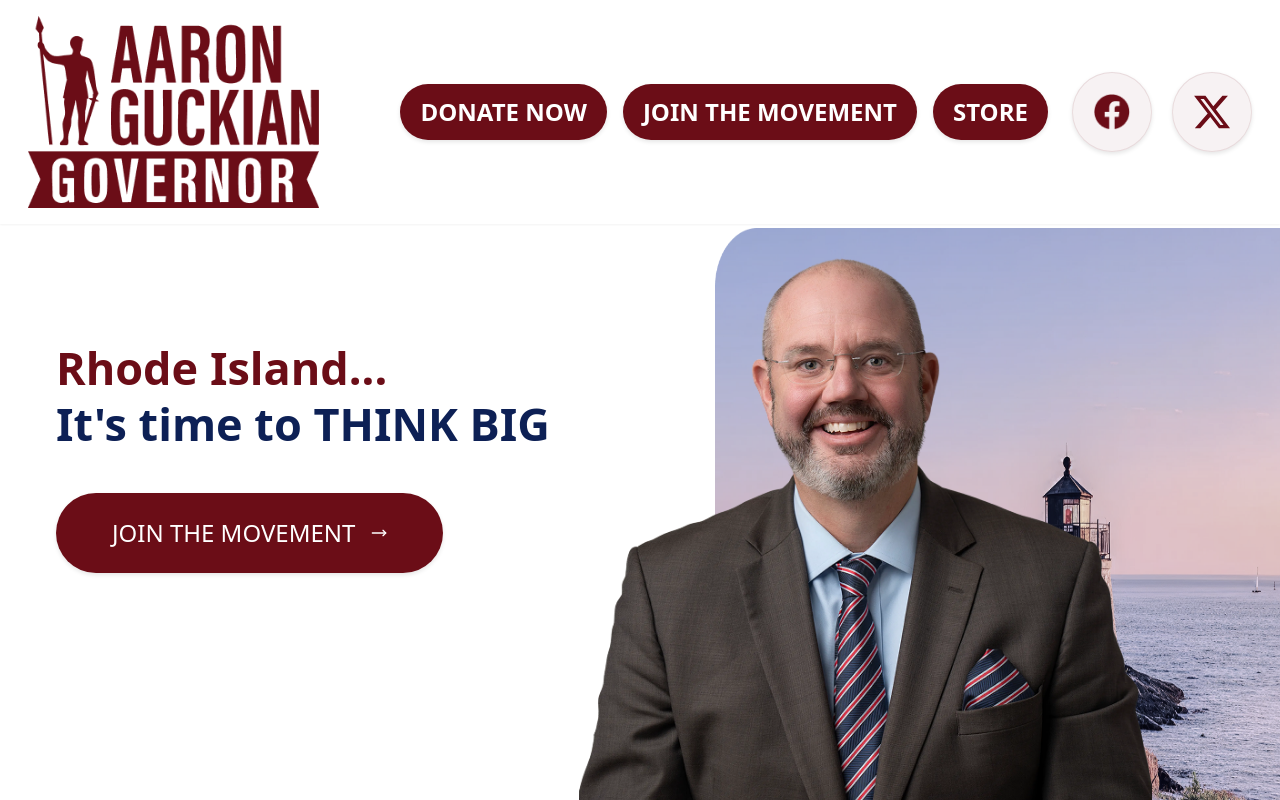
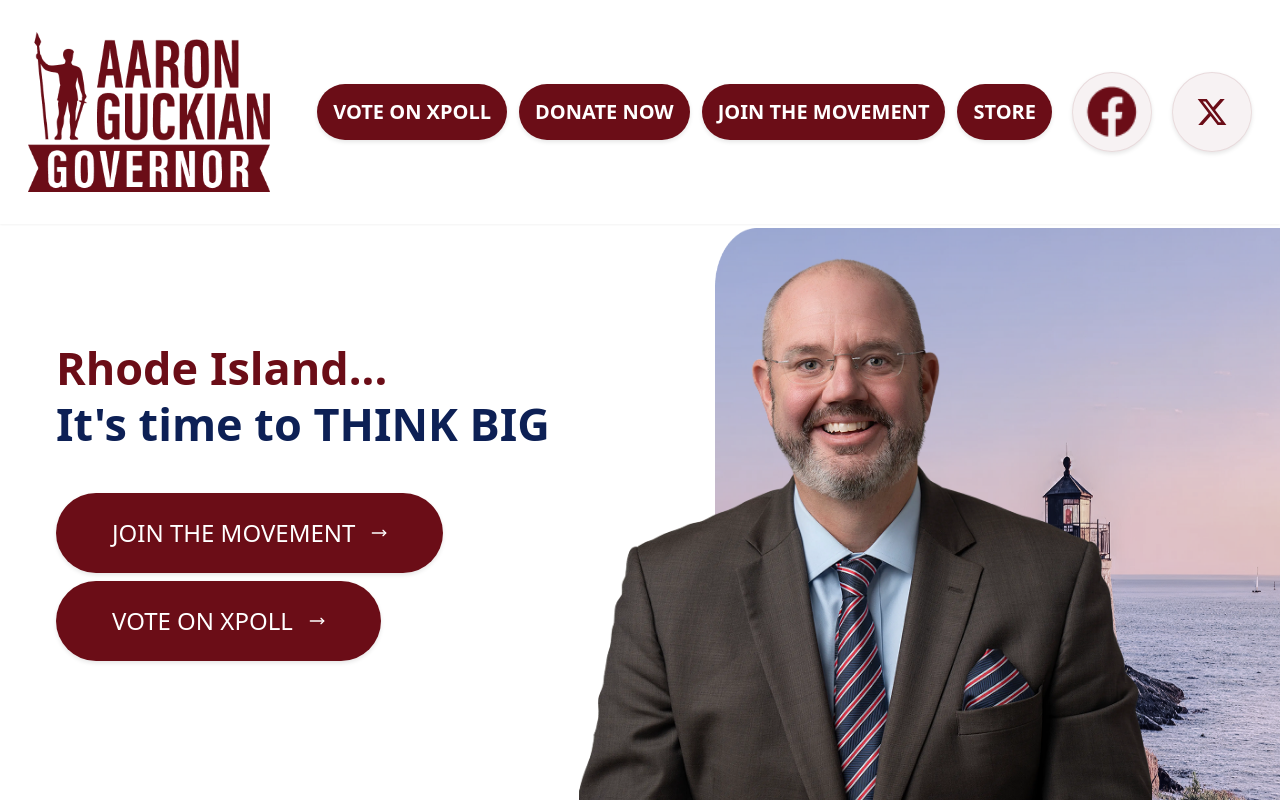
Before and after one commit to palnesto/arron-guckian-nov-25, a React (Vite) app: page / in a window 1280 px wide. Shown: the top 800 px of the page. Built offline with nearby package versions, Linux system fonts and the light colour scheme; no server answers; a web font is replaced by a local one.

Commit message:
Vote on xpoll

```diff
--- a/src/components/common/Navbar.tsx
+++ b/src/components/common/Navbar.tsx
@@ -21,7 +21,7 @@ export function Navbar() {
       {/* TOP BAR */}
       <div className="px-4 md:p-7 2xl:px-16 flex items-center justify-between h-32 lg:h-56">
         {/* Logo */}
-        <div className="h-28 lg:h-36 xl:h-48">
+        <div className="h-28 lg:h-32 xl:h-40">
           <img
             src={logo}
             alt="Aaron Guckian for Governor"
@@ -29,17 +29,29 @@ export function Navbar() {
           />
         </div>
 
-        {/* Desktop Right Section */}
-        <div className="hidden lg:flex flex-col lg:flex-row items-center gap-2 lg:gap-4">
+        <div className="hidden lg:flex flex-col lg:flex-row items-center gap-2 lg:gap-3">
+          <a
+            href="https://app.xpoll.io/campaigns/all-campaigns/696f81a002950ad67fc5cfd9"
+            target="_blank"
+            rel="noopener noreferrer"
+            className="w-full"
+          >
+            <CommonButton
+              showArrow={false}
+              className="w-full px-3 lg:px-4 py-5 xl:py-7 text-sm xl:text-xl"
+            >
+              VOTE ON XPOLL
+            </CommonButton>
+          </a>
           <a
             href={donateHref}
             target="_blank"
             rel="noopener noreferrer"
-            className="lg:py-7 w-full"
+            className="w-full"
           >
             <CommonButton
               showArrow={false}
-              className="w-full px-3 lg:px-5 py-7 2xl:py-9 xl:text-2xl"
+              className="w-full px-3 lg:px-4 py-5 xl:py-7 text-sm xl:text-xl"
             >
               DONATE NOW
             </CommonButton>
@@ -48,7 +60,7 @@ export function Navbar() {
           <CommonButton
             showArrow={false}
             onClick={() => setCurrModal("join-movement")}
-            className="w-full px-3 lg:px-5 py-7 2xl:py-9 xl:text-2xl"
+            className="w-full px-3 lg:px-4 py-5 xl:py-7 text-sm xl:text-xl"
           >
             JOIN THE MOVEMENT
           </CommonButton>
@@ -57,11 +69,11 @@ export function Navbar() {
             href={store}
             target="_blank"
             rel="noopener noreferrer"
-            className="lg:py-7 w-full"
+            className="w-full"
           >
             <CommonButton
               showArrow={false}
-              className="w-full px-3 lg:px-5 py-7 2xl:py-9 xl:text-2xl"
+              className="w-full px-3 lg:px-4 py-5 xl:py-7 text-sm xl:text-xl"
             >
               STORE
             </CommonButton>
@@ -75,16 +87,16 @@ export function Navbar() {
               className="w-16 h-16 xl:w-20 xl:h-20 rounded-full bg-brown/5 border border-brown/10 flex items-center justify-center hover:bg-gray-50 transition-colors"
               aria-label="Facebook"
             >
-              <img src={fb} className="xl:w-14 xl:h-14" />
+              <img src={fb} className="xl:w-20 xl:h-20" />
             </a>
             <a
               href="https://x.com/GuckianRI"
               target="_blank"
-              className="w-16 h-16 xl:w-20 xl:h-20 rounded-full bg-brown/5 border border-brown/10 flex items-center justify-center hover:bg-gray-50 transition-colors"
+              className="w-12 h-12 xl:w-20 xl:h-20 rounded-full bg-brown/5 border border-brown/10 flex items-center justify-center hover:bg-gray-50 transition-colors"
               aria-label="X (Twitter)"
             >
               <svg
-                className="w-10 h-10 text-brown"
+                className="w-8 h-8 text-brown"
                 viewBox="0 0 24 24"
                 fill="currentColor"
               >
@@ -139,6 +151,20 @@ export function Navbar() {
             className="lg:hidden absolute right-4 top-full max-w-xs w-[260px] rounded-3xl border border-brown/30 bg-white shadow-2xl px-3 py-4 flex flex-col gap-3"
           >
             <a
+              href="https://app.xpoll.io/campaigns/all-campaigns/696f81a002950ad67fc5cfd9"
+              target="_blank"
+              rel="noopener noreferrer"
+              onClick={() => setOpen(false)}
+            >
+              <CommonButton
+                showArrow={false}
+                className="w-full py-3 font-semibold"
+              >
+                VOTE ON XPOLL
+              </CommonButton>
+            </a>
+
+            <a
               href={donateHref}
               target="_blank"
               rel="noopener noreferrer"
@@ -146,7 +172,7 @@ export function Navbar() {
             >
               <CommonButton
                 showArrow={false}
-                className="w-full py-3 text-base font-semibold"
+                className="w-full py-3 font-semibold"
               >
                 DONATE NOW
               </CommonButton>
--- a/src/components/section/Home.tsx
+++ b/src/components/section/Home.tsx
@@ -30,15 +30,20 @@ export default function Home() {
 
           <CommonButton
             onClick={() => setCurrModal("join-movement")}
-            className="text-2xl font-medium py-10 px-14"
+            className="text-2xl font-medium py-10 px-14 mb-2"
           >
             JOIN THE MOVEMENT
           </CommonButton>
-
-          {/* <p className="text-brown text-4xl font-lufga pt-12">
-            Modern leadership. Local focus. Real results for every Rhode
-            Islander.
-          </p> */}
+          <a
+            href="https://app.xpoll.io/campaigns/all-campaigns/696f81a002950ad67fc5cfd9"
+            target="_blank"
+            rel="noopener noreferrer"
+            className="w-full"
+          >
+            <CommonButton className="text-2xl font-medium py-10 px-14 uppercase">
+              Vote on xpoll
+            </CommonButton>
+          </a>
         </div>
 
         {/* Right Image Section - Layered Images */}
@@ -66,12 +71,7 @@ export default function Home() {
 
       {/* Mobile Layout */}
       <div className="lg:hidden flex flex-col min-h-screen text-center">
-        {/* Top Content Section */}
         <div className="px-6 pt-8 pb-5">
-          {/* <p className="font-bold font-lufga uppercase text-brown mb-4">
-            A NEW COURSE FOR THE OCEAN STATE
-          </p> */}
-
           <h1>
             <span className="block text-[40px] md:text-[60px] font-bold text-brown leading-tight">
               Rhode Island...
@@ -82,9 +82,7 @@ export default function Home() {
           </h1>
         </div>
 
-        {/* Middle Layered Images Section */}
         <div className="relative flex-1 min-h-[300px] overflow-hidden">
-          {/* Background lighthouse image */}
           <div className="absolute inset-0 pl-3">
             <img
               src={bg}
@@ -93,7 +91,6 @@ export default function Home() {
             />
           </div>
 
-          {/* Foreground man cutout */}
           <div className="absolute inset-0 flex items-end justify-start -ml-5">
             <img
               src={governor}
@@ -103,19 +100,23 @@ export default function Home() {
           </div>
         </div>
 
-        {/* Bottom Content Section */}
-        <div className="px-6 py-8">
-          {/* <p className="text-brown text-xl leading-relaxed mb-6">
-            Modern leadership. Local focus. Real results for every Rhode
-            Islander.
-          </p> */}
-
+        <div className="px-6 pt-8 space-y-2">
           <CommonButton
             onClick={() => setCurrModal("join-movement")}
-            className="text-xl"
+            className="text-xl mb-2"
           >
             JOIN THE MOVEMENT
           </CommonButton>
+          <a
+            href="https://app.xpoll.io/campaigns/all-campaigns/696f81a002950ad67fc5cfd9"
+            target="_blank"
+            rel="noopener noreferrer"
+            className="w-full"
+          >
+            <CommonButton className="text-xl uppercase">
+              Vote on xpoll
+            </CommonButton>
+          </a>
         </div>
       </div>
     </main>
```
